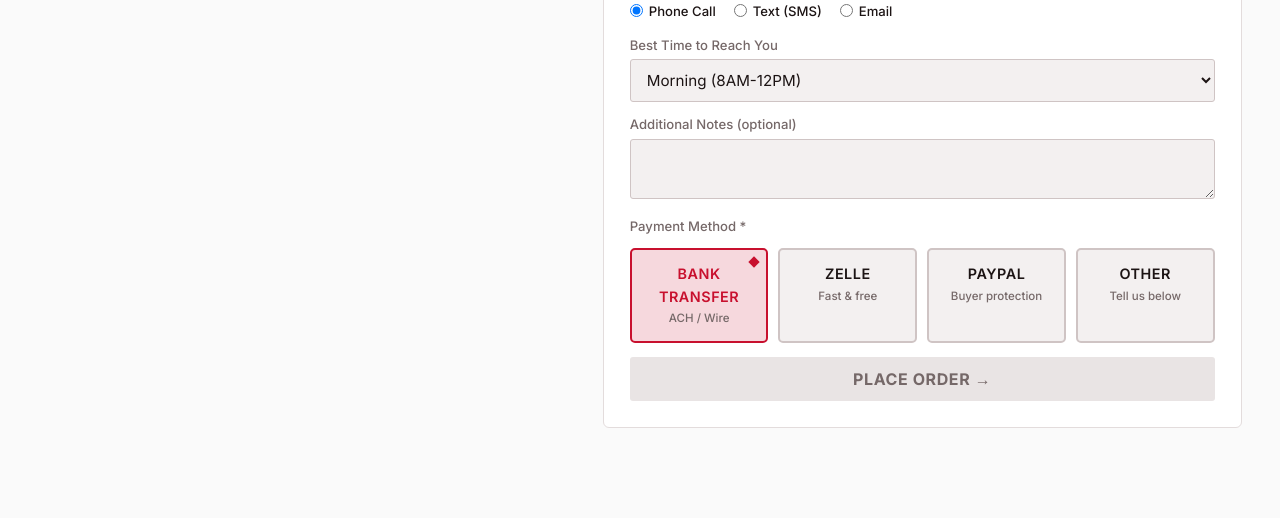
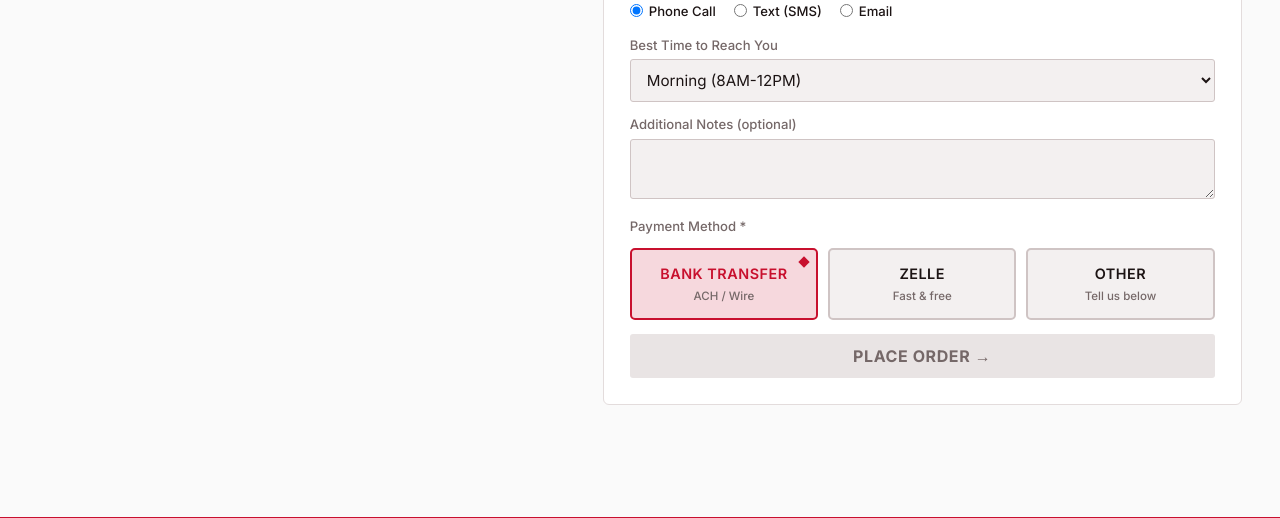
Before and after one commit to realllbadman/hunting-and-fishing-, a FastAPI app: page /checkout in a window 1280 px wide; the page is wider, and only the part inside the window is pictured. Shown: the part 1016-1534 px from the top of that part. Run offline with FastAPI, Linux system fonts and the light colour scheme; some libraries are stand-ins or nearby versions.

Commit message:
Remove PayPal payment option

```diff
--- a/backend/models.py
+++ b/backend/models.py
@@ -44,7 +44,7 @@ class Order(Base):
     contact_pref   = Column(Text, nullable=True)
     best_time      = Column(Text, nullable=True)
     notes          = Column(Text, nullable=True)
-    payment_method = Column(Text, nullable=True)    # Bank Transfer / Zelle / PayPal / Other: ...
+    payment_method = Column(Text, nullable=True)    # Bank Transfer / Zelle / Other: ...
     items          = Column(Text, nullable=False)   # JSON list of OrderItem dicts
     total          = Column(Float, nullable=False)
     status         = Column(Text, default="pending")
--- a/frontend/about.html
+++ b/frontend/about.html
@@ -7,7 +7,7 @@
  <title>About — Hunting &amp; Fishing Supply Co</title>
  <meta name="description" content="About Hunting & Fishing Supply Co — Memphis, TN outdoor gear: trolling motors, fish finders, hunting and camping equipment shipped nationwide.">
  <link href="https://fonts.googleapis.com/css2?family=Oswald:wght@400;500;600;700&family=Inter:wght@300;400;500;600;700&display=swap" rel="stylesheet">
- <link rel="stylesheet" href="/static/css/main.css?v=25">
+ <link rel="stylesheet" href="/static/css/main.css?v=26">
  <style>
  .about-hero { background: linear-gradient(rgba(14,14,14,.82), rgba(14,14,14,.92)),
  radial-gradient(circle at 70% 30%, rgba(226,138,0,.18), transparent 60%); padding: 72px 0; }
--- a/frontend/admin.html
+++ b/frontend/admin.html
@@ -6,7 +6,7 @@
   <script>(function(){try{if(localStorage.getItem("hfsc_theme")==="light")document.documentElement.setAttribute("data-theme","light");}catch(e){}})();</script>
   <title>Admin — Hunting &amp; Fishing Supply Co</title>
   <link href="https://fonts.googleapis.com/css2?family=Oswald:wght@400;500;600;700&family=Inter:wght@300;400;500;600;700&display=swap" rel="stylesheet">
-  <link rel="stylesheet" href="/static/css/main.css?v=25">
+  <link rel="stylesheet" href="/static/css/main.css?v=26">
   <style>
     .admin-top { background: #0a0a0a; border-bottom: 2px solid var(--accent); padding: 14px 0; }
     .admin-top .wrap { display: flex; align-items: center; justify-content: space-between; }
--- a/static/css/main.css
+++ b/static/css/main.css
@@ -550,7 +550,7 @@ html[data-theme="light"] .tab.active,
 html[data-theme="light"] .admin-brand span { color: #ffffff; }
 
 /* ════ PAYMENT METHOD TILES (checkout) ════ */
-.pay-grid { display: grid; grid-template-columns: repeat(4, 1fr); gap: 10px; margin-bottom: 14px; }
+.pay-grid { display: grid; grid-template-columns: repeat(3, 1fr); gap: 10px; margin-bottom: 14px; }
 .pay-tile { position: relative; display: flex; flex-direction: column; gap: 2px; background: var(--surface-2); border: 2px solid var(--border-med); border-radius: 5px; padding: 13px 12px; cursor: pointer; margin: 0; text-align: center; transition: border-color .2s ease, background .2s ease, transform .15s ease; }
 .pay-tile input { position: absolute; opacity: 0; pointer-events: none; width: 1px; height: 1px; margin: 0; }
 .pay-tile .pay-name { font-family: 'Inter', system-ui, sans-serif; font-weight: 600; text-transform: uppercase; letter-spacing: .5px; font-size: .9rem; color: var(--text); }
--- a/templates/base.html
+++ b/templates/base.html
@@ -9,7 +9,7 @@
  <link rel="preconnect" href="https://fonts.googleapis.com">
  <link rel="preconnect" href="https://fonts.gstatic.com" crossorigin>
  <link href="https://fonts.googleapis.com/css2?family=Oswald:wght@400;500;600;700&family=Inter:wght@300;400;500;600;700&display=swap" rel="stylesheet">
- <link rel="stylesheet" href="/static/css/main.css?v=25">
+ <link rel="stylesheet" href="/static/css/main.css?v=26">
 </head>
 <body>
 
--- a/templates/checkout.html
+++ b/templates/checkout.html
@@ -75,7 +75,6 @@
  <div class="pay-grid" id="pay-grid">
  <label class="pay-tile selected"><input type="radio" name="payment_method" value="Bank Transfer (ACH/Wire)" checked><span class="pay-name">Bank Transfer</span><span class="pay-sub">ACH / Wire</span></label>
  <label class="pay-tile"><input type="radio" name="payment_method" value="Zelle"><span class="pay-name">Zelle</span><span class="pay-sub">Fast &amp; free</span></label>
- <label class="pay-tile"><input type="radio" name="payment_method" value="PayPal"><span class="pay-name">PayPal</span><span class="pay-sub">Buyer protection</span></label>
  <label class="pay-tile"><input type="radio" name="payment_method" value="Other"><span class="pay-name">Other</span><span class="pay-sub">Tell us below</span></label>
  </div>
  <label id="pay-other-wrap" style="display:none;">Specify payment method *
```
Also changed, not shown: README.md.
